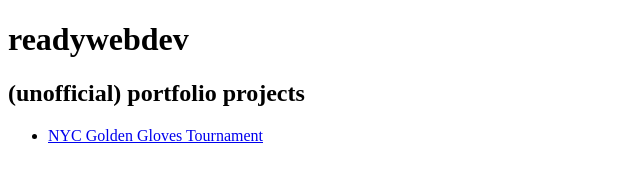
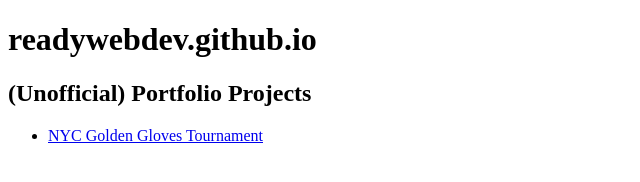
Before and after one commit to readywebdev/readywebdev.github.io, a plain HTML site: page index.html in a window 1280 px wide. Shown: the whole page, without its empty margins (0-640 px from the left). Drawn offline with Linux system fonts and the light colour scheme.

Commit message:
Update index.html

```diff
--- a/index.html
+++ b/index.html
@@ -1,11 +1,11 @@
 <!DOCTYPE html>
 <html>
   <head>
-    <title>readywebdev</title>
+    <title>readywebdev.github.io</title>
   </head>
   <body>
-    <h1>readywebdev</h1>
-    <h2>(unofficial) portfolio projects</h2>
+    <h1>readywebdev.github.io</h1>
+    <h2>(Unofficial) Portfolio Projects</h2>
     <ul>
       <li><a href="golden-gloves">NYC Golden Gloves Tournament</a></li>
     </ul>
```
